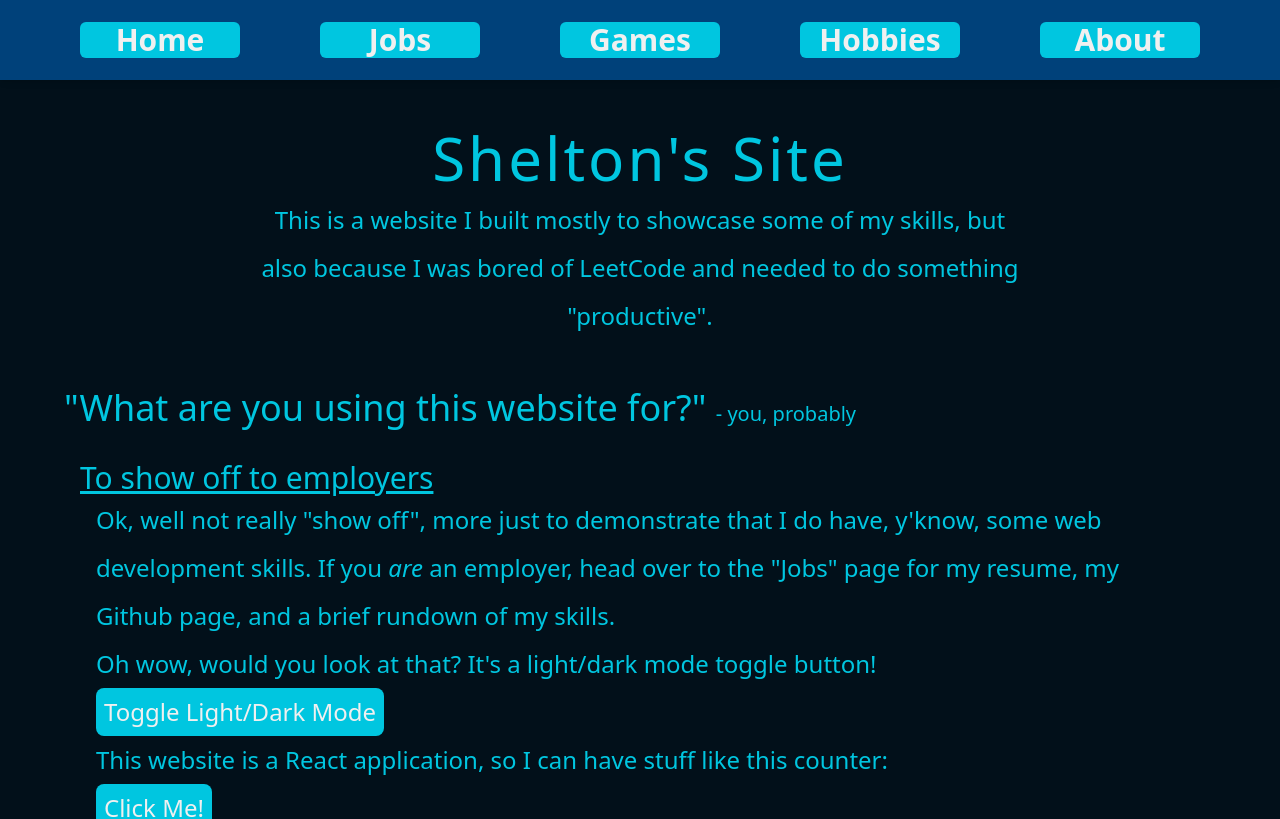
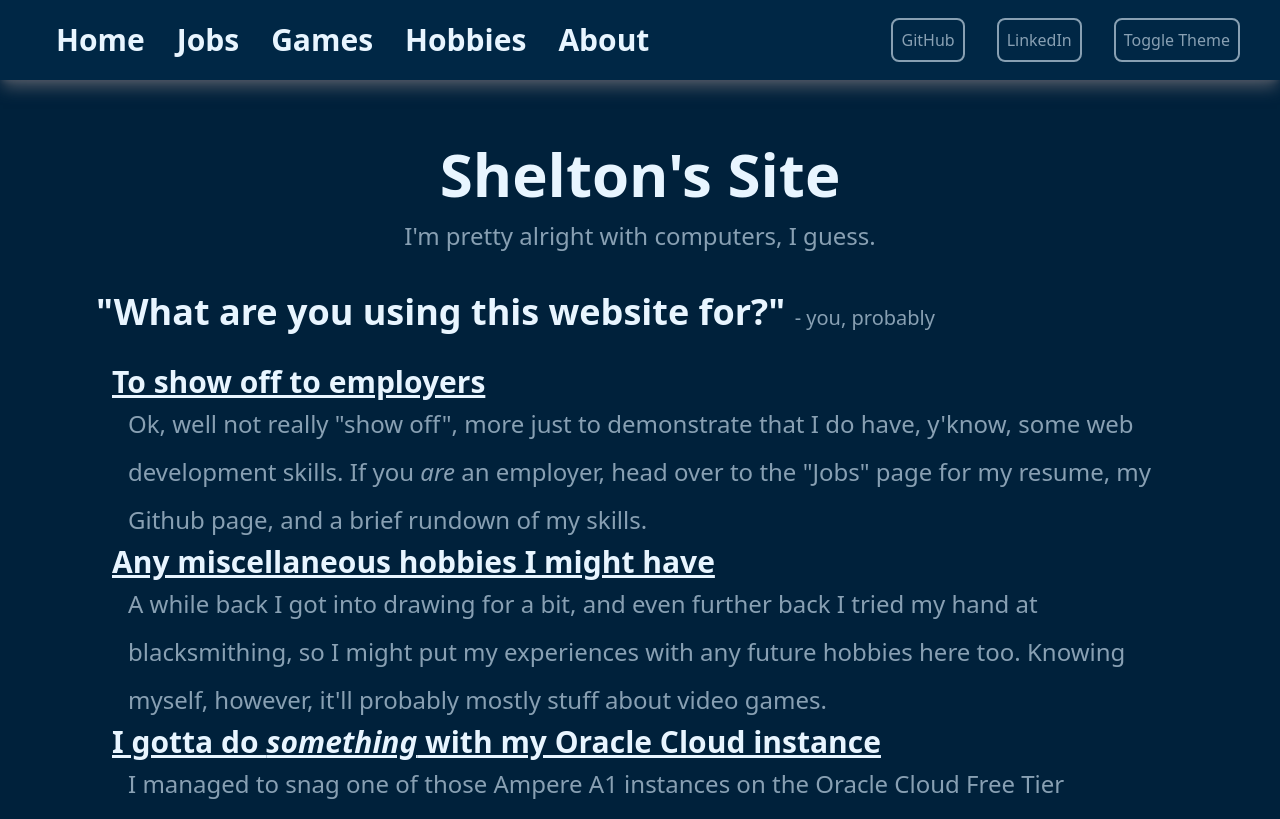
Before and after one commit to Shelton-Bai/my-first-non-hello-world-or-school-project-website, a React (Create React App) app in the folder frontend/: page / in a window 1280 px wide. Shown: the top 819 px of the page. Built offline with nearby package versions, Linux system fonts and the light colour scheme.

Commit message:
changed the look of stuff
changed css stuff mostly

```diff
--- a/frontend/src/About.js
+++ b/frontend/src/About.js
@@ -1,14 +1,16 @@
 function About() {
 	return (
 		<div className="flex flex-col text-2xl w-full px-16 leading-loose whitespace-pre-wrap">
-			<h1 className="text-4xl">About This Website:</h1>
+			<h1 className="text-4xl emphasis">About This Website:</h1>
 			<p>
 				{"\t"}This website is built mostly using React, with other node packages like Express, Axios, and CORS to handle API requests. It's
 				hosted on an Oracle Cloud Instance, run from 3 Docker containers (one for the frontend, one for the API, and one for the SQL
 				database). The SQL database is just there to store comments, and has a single table which stores the commenter, the comment, and
 				the timestamp of the comment.
+				{"\n\t"}I'm not the best graphic designer, so the website probably looks a bit amateurish, but I did my best to make it somewhat
+				presentable.
 			</p>
-			<h1 className="text-4xl">About Me:</h1>
+			<h1 className="text-4xl emphasis">About Me:</h1>
 			<p>
 				{"\t"}My name is Shelton Bai, and I'm a 21 year old fresh college graduate with a bachelor's in Computer Science. I've been coding since
 				I was in 8th grade, starting with very basic Javascript tutorials on Khan Academy. In high school I decided to expand this curiosity
--- a/frontend/src/App.js
+++ b/frontend/src/App.js
@@ -29,9 +29,10 @@ function App() {
 
 	return (
 		<Router>
-			{!isLoading && <div className={`${theme} transition-all font-sans min-h-screen flex flex-col`}>
-				<Navbar></Navbar>
-				<div className="flex-1 flex-col w-full bg-primary-light dark:bg-primary-dark dark:text-primary-darkText">
+			{!isLoading && <div className={`${theme} transition-all duration-200 font-sans min-h-screen flex flex-col`}>
+				<Navbar toggleTheme={toggleTheme}></Navbar>
+				<div className="flex-1 flex-col w-full transition-all duration-200 p-24 pt-4
+				bg-body-light text-main-light dark:bg-body-dark dark:text-main-dark">
 					<Routes>
 						<Route index element={<Home toggleTheme={toggleTheme}/>} />
 						<Route path='/jobs' element={<Jobs />} />
@@ -40,12 +41,6 @@ function App() {
 						<Route path='/hobbies' element={<Hobbies />} />
 					</Routes>
 				</div>
-				<footer className="w-full bg-secondary-light z-50 dark:bg-secondary-dark dark:text-secondary-darkText">
-					<div className='h-12'>
-						<p>Phone: 484-688-3796</p>
-						<p>Email: sb.sheltonbai@gmail.com</p>
-					</div>
-				</footer>
 			</div>}
 		</Router>
 	);
--- a/frontend/src/Comments.js
+++ b/frontend/src/Comments.js
@@ -44,8 +44,8 @@ const Comments = () => {
 		}
 
 		try {
-			const response = await axios.post('http://129.213.85.104:5000/comments', commentJSON);
-			// const response = await axios.post('http://localhost:5000/comments', commentJSON);
+			// const response = await axios.post('http://129.213.85.104:5000/comments', commentJSON);
+			const response = await axios.post('http://localhost:5000/comments', commentJSON);
 			console.log(response.data);
 
 			setCommenter('');
@@ -66,28 +66,30 @@ const Comments = () => {
 	return (
 		<div>
 			<form onSubmit={(e) => postComment(e)} className='commentForm'>
-				<h3>Leave A Comment!</h3>
+				<h3 className='emphasis text-3xl'>Leave A Comment!</h3>
 				<label>Name</label>
 				<br/>
 				<input type='text' value={commenter} onChange={(e) => setCommenter(e.target.value)} placeholder="Max 100 Characters"
-				className='border-solid border-2 border-component-light m-2 p-2 rounded-lg w-1/3 bg-inherit'/>
+				className='border-solid border-2 border-component-light text-component-light placeholder:text-component-light m-2 p-2 rounded-lg w-1/3 bg-inherit'/>
 				<br/>
 				<label>Comment</label>
 				<br/>
 				<textarea value={commentText} onChange={(e) => setCommentText(e.target.value)} placeholder="Max 500 Characters"
-				className='border-solid border-2 border-component-light m-2 p-2 rounded-lg w-1/3 bg-inherit'/>
+				className='border-solid border-2 border-component-light placeholder:text-component-light m-2 p-2 rounded-lg w-1/3 bg-inherit'/>
 				<br/>
-				<button type="submit" className='component-button'>Submit Comment!</button>
+				<button type="submit" className='component-button
+				border-component-light text-component-light placeholder:text-component-light
+				dark:border-component-dark dark:text-component-dark'>Submit Comment!</button>
 			</form>
 
-			<h2>Latest Comments</h2>
+			<h2 className='emphasis text-3xl py-4'>Latest Comments</h2>
 
 			{!retrieved && <p>Failed to retrieve comments. Whoops.</p>}
 
 			{comments.map(comment => (
 				<div className='border-solid border-2 border-component-light m-2 p-2 rounded-lg' key={comment.id}>
 					<p>
-					<strong>{comment.commenter}</strong> at {comment.timestamp}:
+					<strong className='emphasis'>{comment.commenter}</strong> at {comment.timestamp}:
 					<br/>
 					{comment.comment}
 					</p>
--- a/frontend/src/Home.js
+++ b/frontend/src/Home.js
@@ -9,33 +9,32 @@ function Home({toggleTheme}) {
 	}
 
 	return (
-		<div className="flex flex-col text-2xl w-full px-16 leading-loose">
-			<h1 className="self-center text-6xl mt-12 mb-2 tracking-wider font-medium text-center">Shelton's Site</h1>
-			<p className='self-center text-center mb-6 w-2/3'>
-				This is a website I built mostly to showcase some of my skills, but also because I was bored of LeetCode and needed to
-				do something "productive".
+		<div className="flex flex-col text-2xl w-full leading-loose">
+			<h1 className="self-center text-6xl mt-12 mb-2 text-center emphasis">Shelton's Site</h1>
+			<p className='self-center text-center mb-2 w-2/3'>
+				I'm pretty alright with computers, I guess.
 			</p>
-			<h2 className='text-4xl py-6'>"What are you using this website for?" <span className='text-xl'>- you, probably</span></h2>
+			<h2 className='text-4xl py-6 emphasis'>"What are you using this website for?" <span className='text-xl text-main-light dark:text-main-dark font-normal'>- you, probably</span></h2>
 
 			<ul className='py-2 px-4'>
-				<li className="text-3xl"><u>To show off to employers</u></li>
+				<li className="text-3xl emphasis"><u>To show off to employers</u></li>
 					<div className='px-4'>
 						<p>Ok, well not really "show off", more just to demonstrate that I do have, y'know, some web development skills. If you <i>are</i> an
 						employer, head over to the "Jobs" page for my resume, my Github page, and a brief rundown of my skills.</p>
-						<p>Oh wow, would you look at that? It's a light/dark mode toggle button!</p>
+						{/* <p>Oh wow, would you look at that? It's a light/dark mode toggle button!</p>
 						<button onClick={toggleTheme} className="component-button">Toggle Light/Dark Mode</button>
 						<p>This website is a React application, so I can have stuff like this counter:</p>
 						<button onClick={incCount} className='component-button'>Click Me!</button>
 						<p>Clicked {count} time(s)!<br /></p>
 						{count === 69 && <p>Nice 😎</p>}
-						<p>Unlike the theme, the variable being incremented isn't stored in localStorage, so it'll reset to 0 when you refresh the page.</p>
+						<p>Unlike the theme, the variable being incremented isn't stored in localStorage, so it'll reset to 0 when you refresh the page.</p> */}
 					</div>
-				<li className="text-3xl"><u>Any miscellaneous hobbies I might have</u></li>
+				<li className="text-3xl emphasis"><u>Any miscellaneous hobbies I might have</u></li>
 					<div className='px-4'>
 						<p>A while back I got into drawing for a bit, and even further back I tried my hand at blacksmithing, so I might
 						put my experiences with any future hobbies here too. Knowing myself, however, it'll probably mostly stuff about video games.</p>
 					</div>
-				<li className="text-3xl"><u>I gotta do <i>something</i> with my Oracle Cloud instance</u></li>
+				<li className="text-3xl emphasis"><u>I gotta do <i>something</i> with my Oracle Cloud instance</u></li>
 					<div className='px-4'>
 						<p>I managed to snag one of those Ampere A1 instances on the Oracle Cloud Free Tier because I wanted to host a modded Minecraft
 						server using it. However, the mod is still in development, and I'd rather wait until the mod has an official release
--- a/frontend/src/Jobs.js
+++ b/frontend/src/Jobs.js
@@ -1,20 +1,21 @@
-import Pdf from './Shelton Bai Resume 2024.pdf';
+import Pdf from './Shelton Bai Resume 3-21-2024.pdf';
 import Comments from './Comments'
 
 function Jobs() {
 	return (
-		<div className="flex flex-row text-2xl w-full px-16 leading-loose">
-			<div className="flex flex-col text-2xl w-full px-16 leading-loose">
-				<h1 className='text-4xl font-medium mt-8'>Hey there!</h1>
+		<div className="flex flex-row text-2xl w-full leading-loose">
+			<div className="flex flex-col text-2xl w-full leading-loose">
+				<h1 className='text-4xl font-medium mt-8 emphasis'>Hey there!</h1>
 
 				<p className='px-4'>
 					If you're on this page, you're probably a recruiter or hiring manager for a job I've applied to. You've likely seen my resume
-					already, but if not, <a href = {Pdf} target = "_blank" className='underline'>here's</a> a link to it. I've also got a brief rundown of my skills below
-					if you don't feel like reading it, or if the ATS system you ran it through didn't like my formatting.
+					already, but if not, <a href = {Pdf} target = "_blank" className='underline interactable'>here's</a> a link to it. I've also got a brief rundown of my skills below
+					if you don't feel like reading it and just want a tl;dr of what I can do. Plus, some of the stuff I've used less isn't on my
+					resume, as I'm not as familiar with them.
 				</p>
 
-				<h3 className='text-3xl my-4'>Skills</h3>
-				<h4 className='px-4'>Things I'm Comfortable Using:</h4>
+				<h3 className='text-3xl my-4 emphasis'>Skills</h3>
+				<h4 className='px-4 emphasis'>Things I'm Comfortable Using:</h4>
 				<ul className='px-12 columns-2 list-disc'>
 					<li>Python</li>
 					<li>Java</li>
@@ -25,7 +26,7 @@ function Jobs() {
 					<li>HTML</li>
 					<li>CSS</li>
 				</ul>
-				<h4 className='px-4'>Things I Can Use, But I Wouldn't Say I'm An Expert At:</h4>
+				<h4 className='px-4 emphasis'>Things I Can Use, But I Wouldn't Say I'm An Expert At:</h4>
 				<ul className='px-12 columns-2 list-disc'>
 					<li>C++</li>
 					<li>PostgreSQL</li>
@@ -35,7 +36,7 @@ function Jobs() {
 					<li>Node.js</li>
 					<li>Docker</li>
 				</ul>
-				<h4 className='px-4'>Things I've Used For Like, One Project, But It's Still Something</h4>
+				<h4 className='px-4 emphasis'>Things I've Used For Like, One Project, But It's Still Something</h4>
 				<ul className='px-12 columns-2 list-disc'>
 					<li>ROS2</li>
 					<li>Android Studio</li>
@@ -43,15 +44,6 @@ function Jobs() {
 					<li>Objective-C</li>
 					<li>JDBC</li>
 				</ul>
-				<br/>
-				<p>
-					Here are links to my <a href='https://www.linkedin.com/in/shelton-bai2002/' target='_blank' className='underline'>LinkedIn</a> and <a href='https://github.com/Shelton-Bai' target='_blank' className='underline'>GitHub</a>, where you can find more information on me and the projects I've worked on. Alternatively,
-					you can head to my About page to learn more. When you're done checking out this website, leaving a comment would be greatly appreciated!
-					<br/>
-				</p>
-
-
-
 				<br/>
 				<Comments />
 			</div>
--- a/frontend/src/Navbar.js
+++ b/frontend/src/Navbar.js
@@ -1,16 +1,28 @@
-function Navbar() {
+function Navbar({toggleTheme}) {
 	return (
-		<nav className="sticky top-0 w-full h-20 place-content-center p-4 z-50 shadow-md flex flex-row justify-items-center
-						bg-secondary-light dark:bg-secondary-dark">
-			{/* <h1>Shelton's Website</h1> */}
-			<div className="flex flex-row justify-around">
+		<nav className="sticky top-0 w-full h-20 px-10 z-50 flex flex-row
+						bg-navbar-light dark:bg-navbar-dark
+						shadow-lg shadow-gray-300 dark:shadow-gray-600
+						transition-all duration-200">
+			<div className="flex flex-row w-1/2">
 				<a className="navbar-link" href="/">Home</a>
 				<a className="navbar-link" href="/jobs">Jobs</a>
 				<a className="navbar-link" href="/games">Games</a>
 				<a className="navbar-link" href="/hobbies">Hobbies</a>
 				<a className="navbar-link" href="/about">About</a>
+			</div>
+			<div className="flex flex-row w-1/2 justify-end items-center gap-8">
+				<a target="_blank" href="https://github.com/Shelton-Bai">
+					<button className="component-button p-2 hover:p-3">GitHub</button>
+				</a>
+				<a target="_blank" href="https://www.linkedin.com/in/shelton-bai2002/">
+					<button className="component-button p-2 hover:p-3">LinkedIn</button>
+				</a>
+				<a>
+					<button onClick={toggleTheme} className="component-button p-2 hover:p-3">Toggle Theme</button>
+				</a>
+			</div>
 
-			</div>
 		</nav>
 	);
 }
--- a/frontend/src/newcss.css
+++ b/frontend/src/newcss.css
@@ -4,10 +4,28 @@
 
 @layer components {
 	.navbar-link{
-		@apply m-auto mx-10 text-3xl rounded-md hover:shadow-md font-semibold w-40 text-center bg-component-light dark:bg-component-dark dark:text-component-darkText;
+		@apply m-auto text-3xl rounded-md font-semibold mx-4 text-center
+		text-emphasis-light dark:text-emphasis-dark
+		hover:text-component-light dark:hover:text-component-dark
+		hover:text-4xl
+		transition-all duration-200;
 	}
 
 	.component-button{
-		@apply bg-slate-400 rounded-lg px-2 bg-component-light dark:bg-component-dark dark:text-component-darkText;
+		@apply rounded-lg px-1 border-2
+		border-main-light text-main-light dark:border-main-dark dark:text-main-dark
+		hover:border-component-light hover:text-component-light dark:hover:border-component-dark dark:hover:text-component-dark
+		hover:p-2
+		transition-all duration-200;
+	}
+
+	.interactable{
+		@apply hover:border-component-light hover:text-component-light dark:hover:border-component-dark dark:hover:text-component-dark
+		transition-all duration-200;
+	}
+
+	.emphasis{
+		@apply font-bold text-emphasis-light dark:text-emphasis-dark
+		transition-all duration-200;
 	}
 }
--- a/frontend/tailwind.config.js
+++ b/frontend/tailwind.config.js
@@ -6,38 +6,26 @@ module.exports = {
 	darkMode: 'class',
 	theme: {
 		extend: {
-			// colors: {
-			// 	primary: '#cbd5d7',
-			// 	secondary: '#101010',
-			// 	component: '#000078',
-			// 	textprimary: '#000078',
-			// 	textsecondary: '#100000',
-			// 	textcomponent: '#cbd5d7',
-			// 	darkprimary: '#101010',
-			// 	darksecondary: '#100000',
-			// 	darkcomponent: '#64ffff',
-			// 	darktextprimary: '#64ffff',
-			// 	darktextsecondary: '#100000',
-			// 	darktextcomponent: '#101010',
-			// },
 			colors: {
-				primary: {
-					darkText: '#00c6e0',	//Dark Text
-					lightText: '#000000',	//Light Text
-					dark: '#02101a',		//Dark BG
-					light: '#FFFFFF', 	//Light BG
+				main: { //main text color
+					light: '#666666',
+					dark: '#88a0b3',
 				},
-				secondary: {
-					darkText: '#00c6e0',	//Dark Text
-					lightText: '#000000',	//Light Text
-					dark: '#00417a',		//Dark BG
-					light: '#2199ff', 	//Light BG
+				body: { //background color
+					light: '#ffffff',
+					dark: '#00213b',
 				},
-				component: {
-					darkText: '#F0F0F0',	//Dark Text
-					lightText: '#000000',	//Light Text
-					dark: '#00c6e0',		//Dark BG
-					light: '#6bbbff', 	//Light BG
+				emphasis: { //title and important color
+					light: '#000000',
+					dark: '#e8f5ff',
+				},
+				component: { //button and hover color
+					light: '#1ccceb',
+					dark: '#1ccceb',
+				},
+				navbar: { //navbar bg
+					light: '#f0f0f0',
+					dark: '#002745',
 				},
 			},
 		},
```
Also changed, not shown: 1 other file (tests, documents, lock files or other folders).
